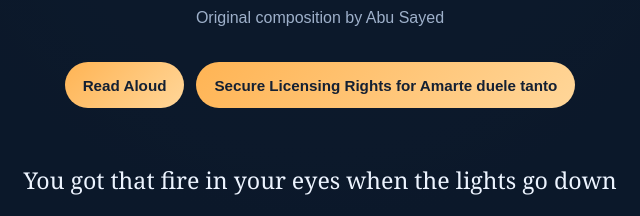
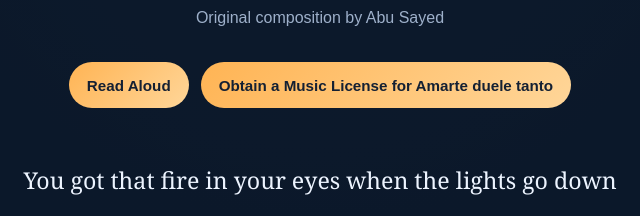
Before and after one commit to ImAbuSayed/amarte-duele-tanto, a plain HTML site: page index.html in a window 1280 px wide. Shown: the part 194-410 px from the top of the page, 320-960 px from the left. Drawn offline with Linux system fonts and the light colour scheme.

Commit message:
feat: update song assets v1 with signed GPG commit [verified]

```diff
--- a/index.html
+++ b/index.html
@@ -537,7 +537,7 @@
 
         <div class="controls">
             <button class="btn-speak" id="speakBtn" title="Read the lyrics aloud"><span id="speakText">Read Aloud</span></button>
-            <a href="https://music.abusayed.com.bd/Licensing/?https://imabusayed.github.io/amarte-duele-tanto/" class="btn-license" title="Get licensing for this song" target="_blank">Secure Licensing Rights for Amarte duele tanto</a>
+            <a href="https://music.abusayed.com.bd/Licensing/?https://imabusayed.github.io/amarte-duele-tanto/" class="btn-license" title="Get licensing for this song" target="_blank">Obtain a Music License for Amarte duele tanto</a>
 
         </div>
         <br>
```
Also changed, not shown: llms.txt, manifest.json, 1 other file.
